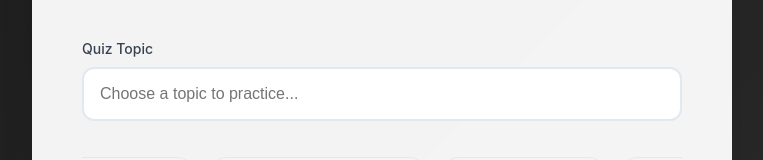
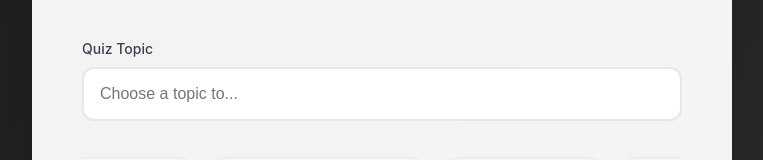
Before and after one commit to majd-karoun/astral-quiz, a React (Vite) app: page / in a window 1280 px wide. Shown: the part 303-463 px from the top of the page, without its empty margins (258-1021 px from the left). Built offline with nearby package versions, Linux system fonts and the light colour scheme.

Commit message:
placeholder edit

```diff
--- a/src/components/topic-input/TopicInput.jsx
+++ b/src/components/topic-input/TopicInput.jsx
@@ -144,7 +144,7 @@ const TopicInput = ({
                 type="text"
                 value={topic}
                 onChange={(e) => setTopic(e.target.value)}
-                placeholder="Choose a topic to practice..."
+                placeholder="Choose a topic to..."
                 className="topic-input"
                 disabled={isLoading}
               />
```
